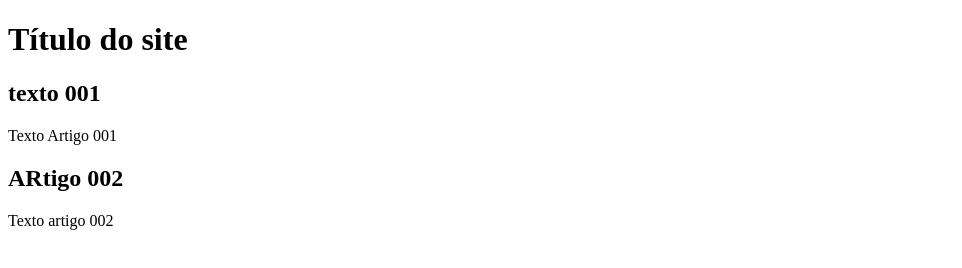
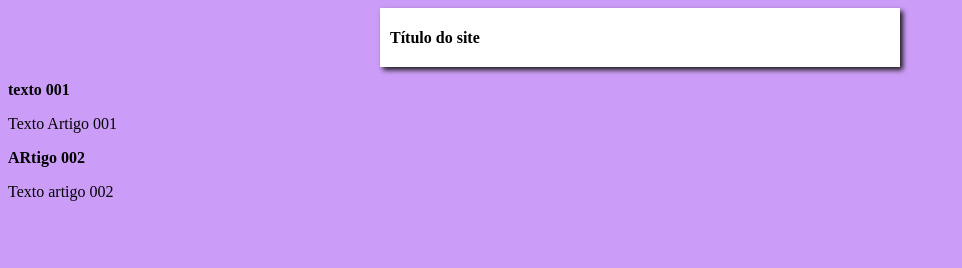
Before and after one commit to AugustoFP/Projeto-site, a plain HTML site: page index.html in a window 1280 px wide. Shown: the whole page, without its empty margins (0-962 px from the left). Drawn offline with Linux system fonts and the light colour scheme.

Commit message:
Iniciei o design do site

```diff
--- /dev/null
+++ b/estilos/styles.css
@@ -0,0 +1,16 @@
+* {
+    fonte-family: Arial, Helvetica, sans-serif;
+    font-size: 16px;
+}
+
+body {
+    background-color: rgb(204,157, 248);
+}
+
+main {
+    background-color: white;
+    width: 500px;
+    margin: auto;
+    padding: 10px;
+    box-shadow: 3px 3px 5px rgb(29, 27, 27);
+}
--- a/index.html
+++ b/index.html
@@ -4,6 +4,7 @@
     <meta charset="UTF-8">
     <meta name="viewport" content="width=device-width, initial-scale=1.0">
     <title>Título</title>
+    <link rel="stylesheet" href="estilos/styles.css">
 </head>
 <body>
     <main>
```
